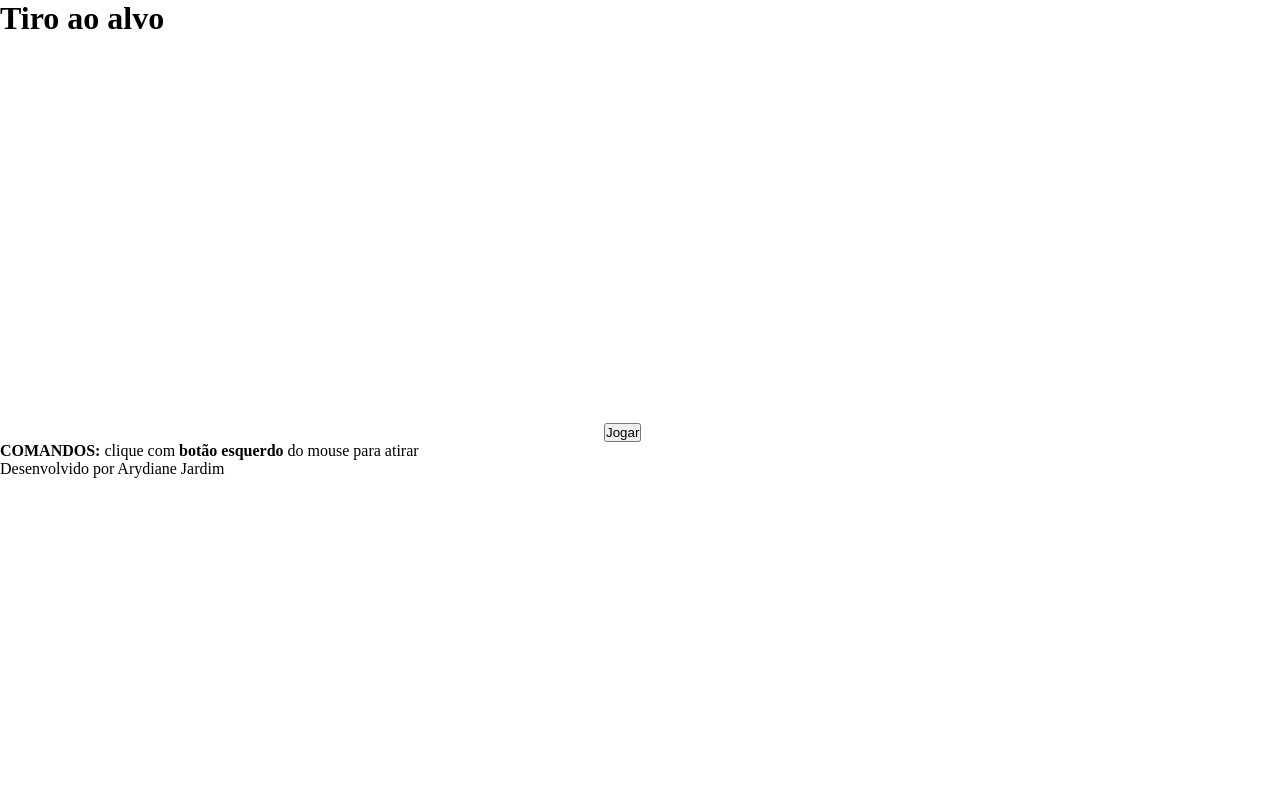
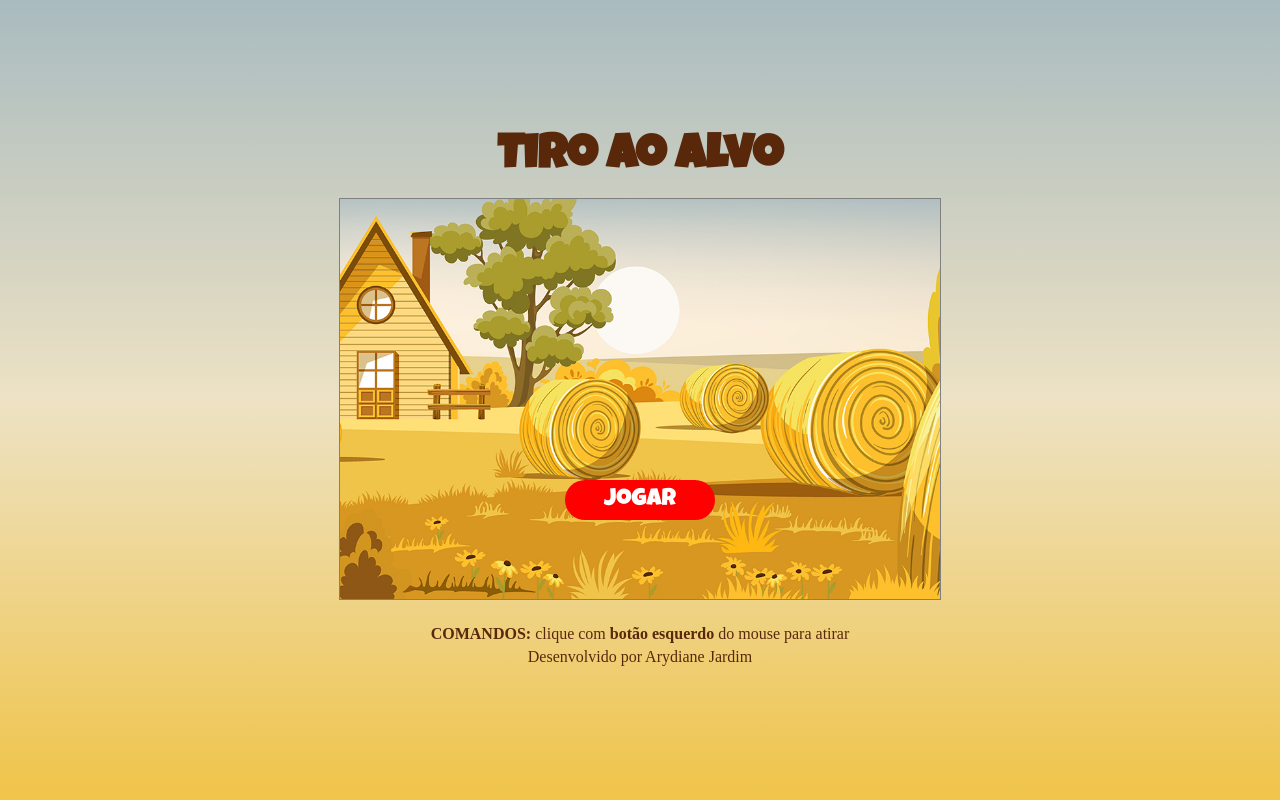
Before and after one commit to Arydiane/jogo-tiro-ao-alvo, a plain HTML site: page index.html in a window 1280 px wide. Drawn offline with Linux system fonts and the light colour scheme.

Commit message:
adiciona estilização

```diff
--- a/css/style.css
+++ b/css/style.css
@@ -1,5 +1,67 @@
+:root {
+    --branco: #ffffff;
+    --marrom: #59280B;
+    --vermelho: #ff0000;
+    --cinza: #808080;
+    --bg-gradiente: linear-gradient(#A9BBBF,#EDE2C4, #F0C449);
+    --fonte-destaque: 'Luckiest Guy', cursive;
+}
+
 * {
     margin: 0;
     padding: 0;
     box-sizing: border-box;
 }
+
+body {
+    background: var(--bg-gradiente);
+    color: var(--marrom);
+    display: flex;
+    flex-direction: column;
+    align-items: center;
+    justify-content: center;
+    text-align: center;
+    width: 100vw;
+    height: 100vh;
+}
+
+h1 {
+    font-family: var(--fonte-destaque);
+    padding-bottom: 1rem;
+    font-size: 3rem;
+}
+
+#game-board {
+    border: 1px solid var(--cinza);
+    background: no-repeat url(../img/fundo-1600.jpg);
+    background-size: cover;
+    background-position: center;
+    cursor: crosshair;
+}
+
+#btnJogar {
+    background-color: var(--vermelho);
+    border: none;
+    border-radius: 40px;
+    color: var(--branco);
+    padding: 0.5rem 1rem;
+    font-family: var(--fonte-destaque);
+    font-size: 1.5rem;
+    width: 150px;
+    position: absolute;
+    top: 60%;
+    left: calc((100% - 150px) / 2);
+}
+
+#btnJogar:hover {
+    cursor: pointer;
+    box-shadow: 2px 2px 5px  var(--marrom);
+}
+
+footer {
+    margin-top: 1rem;
+}
+
+#legenda {
+    padding: 0.3rem;
+}
```
